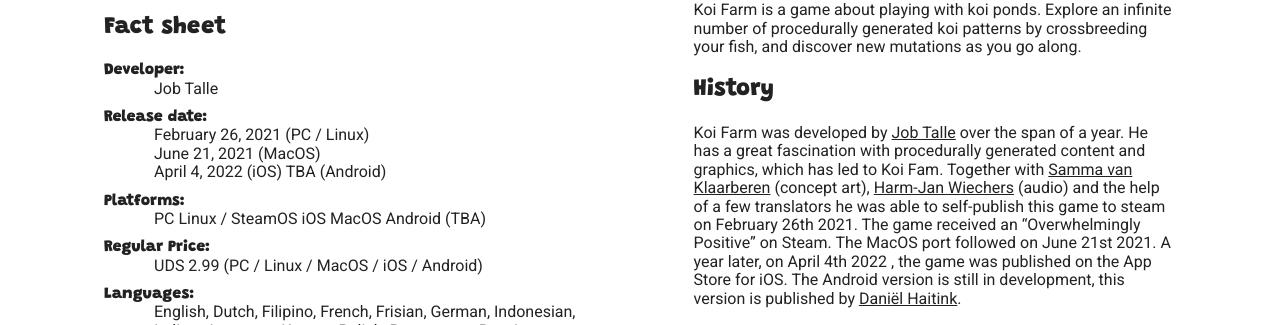
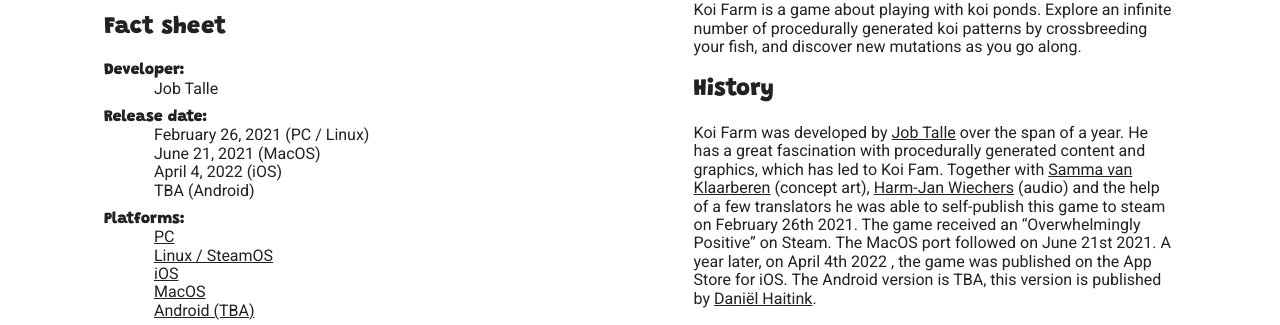
Before and after one commit to jobtalle/koifarmgame.com, a website built with Parcel: page presskit.html in a window 1280 px wide. Shown: the part 616-941 px from the top of the page. Built offline with nearby package versions, Linux system fonts and the light colour scheme.

Commit message:
added links in presskit

```diff
--- a/presskit.html
+++ b/presskit.html
@@ -75,7 +75,7 @@
           <span class="info">
             February 26, 2021 (PC / Linux) <br>
             June 21, 2021 (MacOS) <br>
-            April 4, 2022 (iOS)
+            April 4, 2022 (iOS) <br>
             TBA (Android)
           </span>
         </div>
@@ -85,11 +85,11 @@
             Platforms:
           </span>
           <span class="info">
-            PC
-            Linux / SteamOS
-            iOS
-            MacOS
-            Android (TBA)
+            <a class="plausible-event-name=buy" href="https://store.steampowered.com/app/1518810/Koi_Farm/">PC</a> <br>
+            <a class="plausible-event-name=buy" href="https://store.steampowered.com/app/1518810/Koi_Farm/">Linux / SteamOS </a> <br>
+            <a class="plausible-event-name=buy" href="https://apps.apple.com/app/koi-farm/id1607489625">iOS </a> <br>
+            <a class="plausible-event-name=buy" href="https://jobtalle.itch.io/koifarm">MacOS</a> <br>
+            <a class="plausible-event-name=buy" href="https://play.google.com/store/apps/details?id=com.koifarmgame&utm_source=koifarmgame.com&pcampaignid=pcampaignidMKT-Other-global-all-co-prtnr-py-PartBadge-Mar2515-1">Android (TBA)</a>
           </span>
         </div>
 
@@ -148,7 +148,7 @@
         <div>
           Koi Farm was developed by <a href="https://jobtalle.com">Job Talle</a> over the span of a year. He has a great fascination with procedurally generated content and graphics, which has led to Koi Fam.
           Together with <a href="https://www.artstation.com/samma">Samma van Klaarberen</a> (concept art), <a href="https://3xblast.com/">Harm-Jan Wiechers</a> (audio) and the help of a few translators he was able to self-publish this game to steam on February 26th 2021.
-          The game received an “Overwhelmingly Positive” on Steam. The MacOS port followed on June 21st 2021. A year later, on April 4th 2022 , the game was published on the App Store for iOS. The Android version is still in development, this version is published by <a href="https://lionsdensoftware.nl">Daniël Haitink</a>.
+          The game received an “Overwhelmingly Positive” on Steam. The MacOS port followed on June 21st 2021. A year later, on April 4th 2022 , the game was published on the App Store for iOS. The Android version is TBA, this version is published by <a href="https://lionsdensoftware.nl">Daniël Haitink</a>.
         </div>
 
       </div>
```
